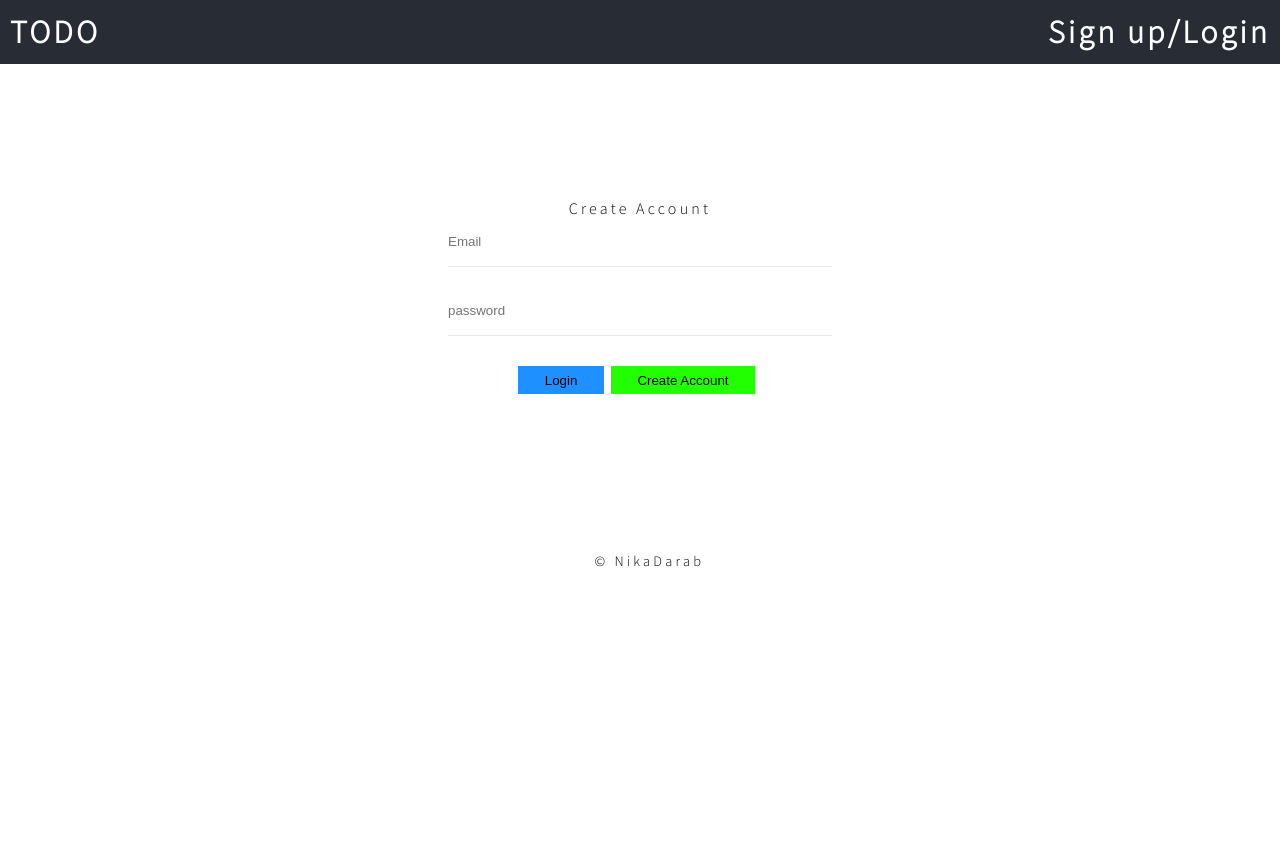
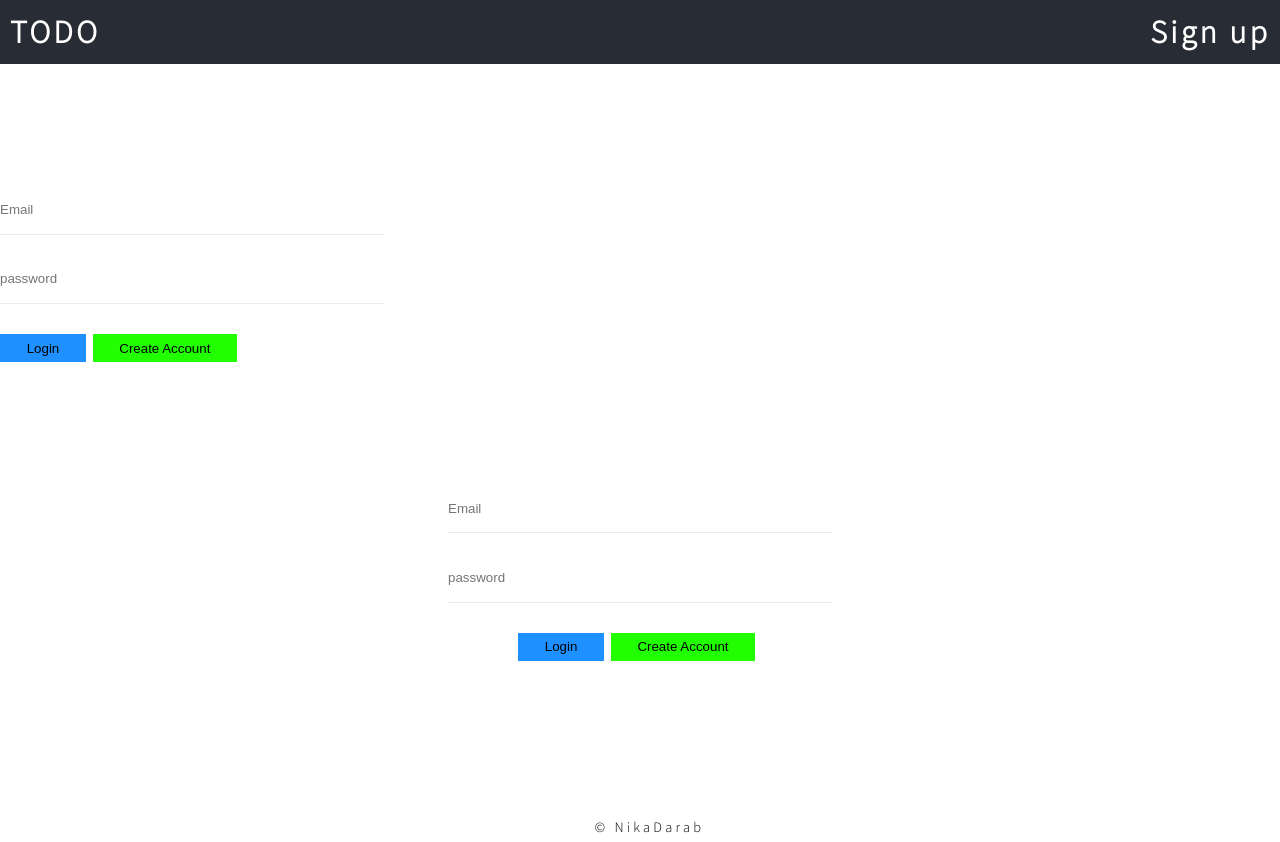
Before and after one commit to NikaDarab/todo, a React (Create React App) app: page /register in a window 1280 px wide. Before the commit the page ends 800 px from the top, so only its background shows below. Built offline with nearby package versions, Linux system fonts and the light colour scheme.

Commit message:
header changes

```diff
--- a/src/App.js
+++ b/src/App.js
@@ -5,6 +5,8 @@ import TaskList from "./components/TaskList";
 import Login from "./components/Login";
 import Header from "./components/Header.js/Header";
 import Footer from "../src/components/Footer/Footer";
+import Register from "../src/components/Register";
+import { Route, Switch } from "react-router-dom";
 
 function App() {
   const { user, checkForUser } = useContext(AuthContext);
@@ -14,8 +16,10 @@ function App() {
   return (
     <>
       <Header />
-      {/* {console.log(process.env.REACT_APP_WEATHER_API_KEY)} */}
-      <div className="App">{user ? <TaskList /> : <Login />}</div>
+
+      <Route exact path="/register" component={Register} />
+
+      <div className="App">{user ? <TaskList /> : <Register />}</div>
       <Footer />
     </>
   );
--- a/src/components/Header.js/Header.js
+++ b/src/components/Header.js/Header.js
@@ -10,7 +10,7 @@ let Header = () => {
           <li>TODO</li>
 
           <li className="auth-link" onClick={logout}>
-            {user ? "Logout" : "Sign up/Login"}
+            {user ? "Logout" : "Sign up"}
           </li>
         </h1>
       </header>
--- /dev/null
+++ b/src/components/Register.jsx
@@ -0,0 +1,44 @@
+import React, { useState, useContext } from "react";
+import { Link } from "react-router-dom";
+import AuthContext from "../contexts/Auth";
+
+const Login = () => {
+  const { login, createAccount } = useContext(AuthContext);
+  const [email, setEmail] = useState("");
+  const [password, setPassword] = useState("");
+
+  return (
+    <div className="login-form">
+      {/* <div>{createAccount ? "Create Account" : "Login"}</div> */}
+      <div>
+        <input
+          className="login-input"
+          placeholder="Email"
+          type="text"
+          onChange={(e) => setEmail(e.target.value)}
+        />
+      </div>
+      <div>
+        <input
+          className="login-input"
+          placeholder="password"
+          type="password"
+          onChange={(e) => setPassword(e.target.value)}
+        />
+      </div>
+
+      <button className="btn-log" onClick={() => login(email, password)}>
+        Login
+      </button>
+
+      <button
+        className="btn-create"
+        onClick={() => createAccount(email, password)}
+      >
+        Create Account
+      </button>
+    </div>
+  );
+};
+
+export default Login;
```
Also changed, not shown: 1 other file (tests, documents, lock files or other folders).
